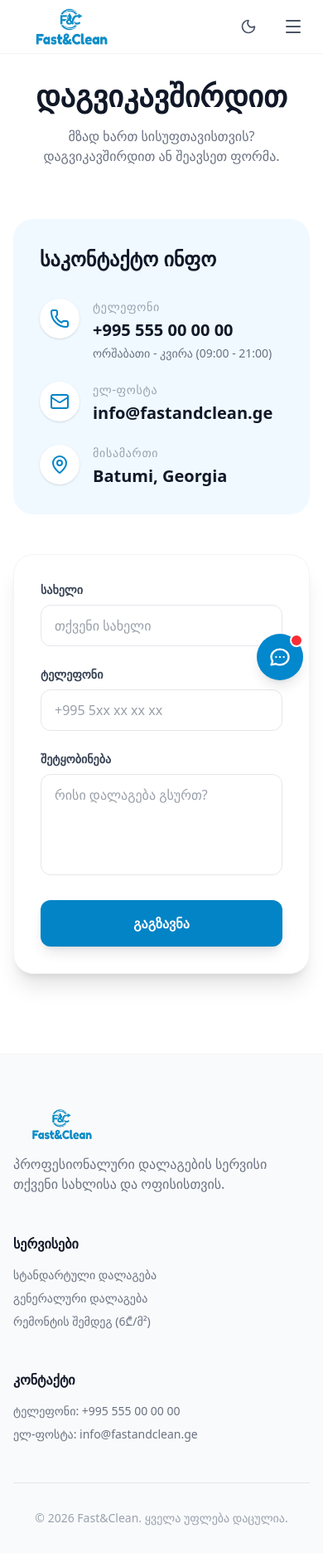
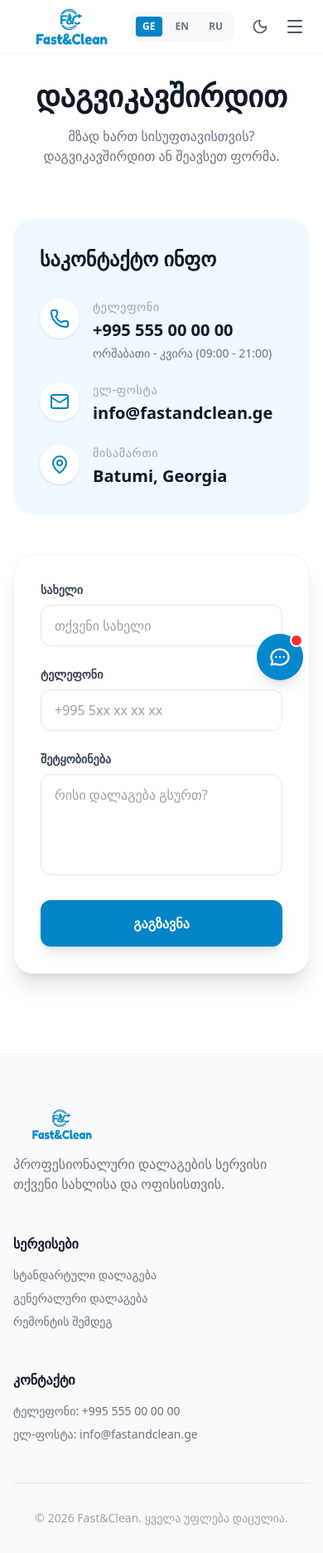
Before and after one commit to SetFodi/cleanmaster, a Next.js app: page /contact in a window 390 px wide. Shown: the whole page at 83% size. Built offline with nearby package versions, Linux system fonts and the light colour scheme.

Commit message:
pricing fix clear, navbar language mobile

```diff
--- a/components/Navbar.tsx
+++ b/components/Navbar.tsx
@@ -81,19 +81,35 @@ export function Navbar() {
                     </button>
                 </div>
 
-                {/* Mobile Menu Button */}
-                <div className="md:hidden flex items-center gap-4">
+                {/* Mobile Menu Button & Actions */}
+                <div className="md:hidden flex items-center gap-2">
+                    {/* Compact Language Switcher for Mobile */}
+                    <div className="flex gap-2 mr-2 bg-gray-50 dark:bg-slate-800/50 p-1 rounded-lg border border-gray-100 dark:border-slate-800">
+                        {languages.map((lang) => (
+                            <button
+                                key={lang.code}
+                                onClick={() => setLanguage(lang.code)}
+                                className={`text-xs font-bold px-2 py-1 rounded transition-all ${language === lang.code
+                                    ? "bg-primary text-white shadow-sm"
+                                    : "text-gray-500 dark:text-gray-400 hover:bg-gray-100 dark:hover:bg-slate-800"
+                                    }`}
+                            >
+                                {lang.label}
+                            </button>
+                        ))}
+                    </div>
+
                     {/* Theme Toggle Mobile */}
                     <button
                         onClick={toggleTheme}
-                        className="p-2 rounded-full hover:bg-gray-100 dark:hover:bg-gray-800 transition-colors text-gray-600 dark:text-gray-300"
+                        className="p-1.5 rounded-full hover:bg-gray-100 dark:hover:bg-gray-800 transition-colors text-gray-600 dark:text-gray-300"
                     >
                         {theme === 'light' ? <Moon className="w-5 h-5" /> : <Sun className="w-5 h-5" />}
                     </button>
 
                     <button
                         onClick={toggleMenu}
-                        className="p-2 text-gray-600 dark:text-gray-300 focus:outline-none"
+                        className="p-1.5 text-gray-600 dark:text-gray-300 focus:outline-none"
                     >
                         {isOpen ? <X className="w-6 h-6" /> : <Menu className="w-6 h-6" />}
                     </button>
@@ -132,27 +148,6 @@ export function Navbar() {
                         >
                             {t("nav.contact")}
                         </Link>
-
-                        <div className="h-px bg-gray-100 dark:bg-gray-800 my-2"></div>
-
-                        {/* Language Switcher Mobile */}
-                        <div className="flex items-center gap-4 py-2">
-                            <Globe className="w-4 h-4 text-gray-500 dark:text-gray-400" />
-                            <div className="flex gap-2">
-                                {languages.map((lang) => (
-                                    <button
-                                        key={lang.code}
-                                        onClick={() => setLanguage(lang.code)}
-                                        className={`text-sm font-medium px-2 py-1 rounded transition-colors ${language === lang.code
-                                            ? "bg-primary-50 text-primary-700 dark:bg-primary-900/30 dark:text-primary-400"
-                                            : "text-gray-500 hover:text-gray-700 dark:text-gray-400 dark:hover:text-gray-200"
-                                            }`}
-                                    >
-                                        {lang.label}
-                                    </button>
-                                ))}
-                            </div>
-                        </div>
                     </div>
                 </div>
             )}
--- a/lib/i18n.tsx
+++ b/lib/i18n.tsx
@@ -29,7 +29,7 @@ const translations = {
         "services.desc.standard": "მტვრის გადაწმენდა, მტვერსასრუტი, იატაკის მოწმენდა და სველი წერტილების დასუფთავება.",
         "services.deep": "გენერალური დალაგება",
         "services.desc.deep": "საფუძვლიანი წმენდა, პლინტუსების, ფანჯრების და ცხიმის მოშორების ჩათვლით.",
-        "services.renovation": "რემონტის შემდეგ (6₾/მ²)",
+        "services.renovation": "რემონტის შემდეგ",
         "services.desc.renovation": "სრული დასუფთავება რემონტის ან მშენებლობის შემდეგ. (ფანჯრების და ვიტრაჟების წმენდა: 12₾/მ²)",
         "pricing.title": "გამჭვირვალე ფასები",
         "pricing.service_type": "აირჩიეთ სერვისი",
@@ -65,7 +65,7 @@ const translations = {
         "services.desc.standard": "Dusting, vacuuming, mopping, and bathroom sanitation for standard maintenance.",
         "services.deep": "Deep Cleaning",
         "services.desc.deep": "Thorough cleaning including baseboards, interior windows, and grease removal.",
-        "services.renovation": "After Renovation (6₾/m²)",
+        "services.renovation": "After Renovation",
         "services.desc.renovation": "Complete cleanup after construction. (Window and stained glass cleaning: 12₾/m²)",
         "pricing.title": "Transparent Pricing",
         "pricing.service_type": "Select Service",
@@ -101,7 +101,7 @@ const translations = {
         "services.desc.standard": "Удаление пыли, пылесос, мытье полов и дезинфекция ванных комнат.",
         "services.deep": "Генеральная уборка",
         "services.desc.deep": "Тщательная уборка, включая плинтусы, окна изнутри и удаление жира.",
-        "services.renovation": "После ремонта (6₾/м²)",
+        "services.renovation": "После ремонта",
         "services.desc.renovation": "Полная уборка после строительства. (Мытье окон и витражей: 12₾/м²)",
         "pricing.title": "Прозрачные цены",
         "pricing.service_type": "Выберите услугу",
```
